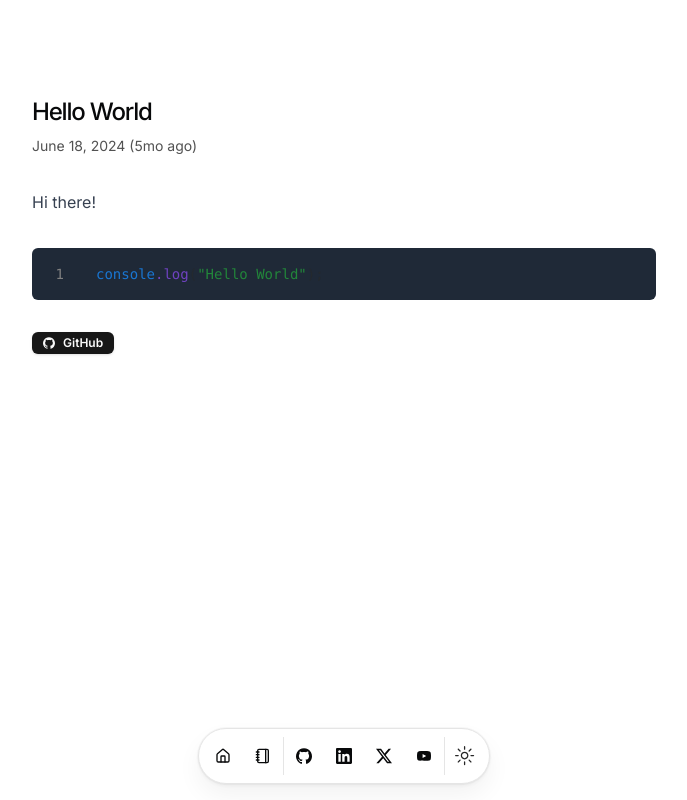
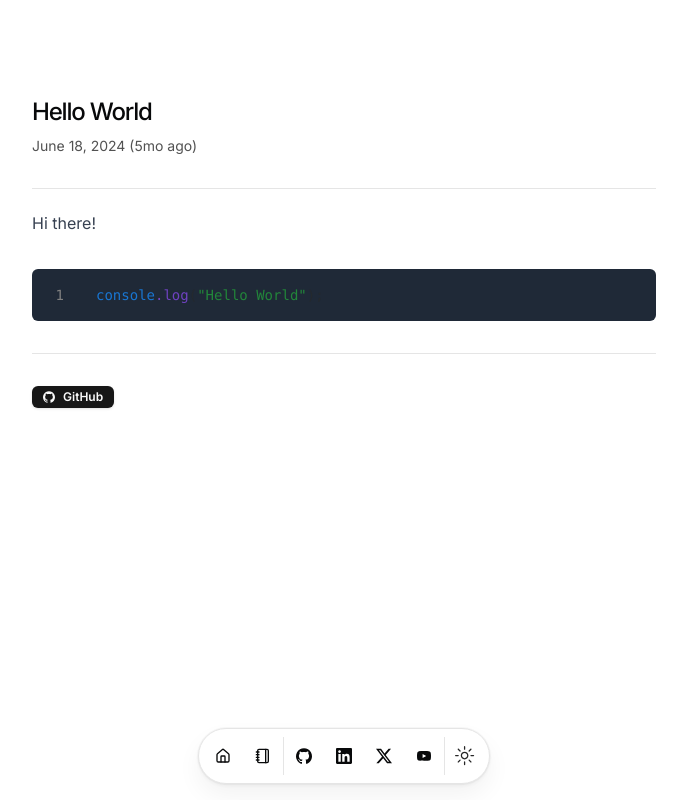
Before and after one commit to sachindra-maharjan/sachindra.maharjan, a Next.js app: page /blog/hello-world in a window 1280 px wide. Shown: the whole page, without its empty margins (296-983 px from the left). Built offline with nearby package versions, Linux system fonts and the light colour scheme.

Commit message:
Updated blog posts

```diff
--- a/src/app/blog/[slug]/page.tsx
+++ b/src/app/blog/[slug]/page.tsx
@@ -7,7 +7,7 @@ import { Suspense } from 'react';
 import Link from "next/link";
 import { Badge } from "@/components/ui/badge";
 import { Icons } from '@/components/icons';
-import Divider from '@/components/divider';
+import { Divider } from '@/components/divider';
 
 type Params = Promise<{ slug: string }>;
 
@@ -106,7 +106,7 @@ export default async function Blog({ params }: { params: Params }) {
         dangerouslySetInnerHTML={{ __html: post.source }}
       ></article>
 
-      <div className='mb-8 mt-8'>
+      <div className="mb-8 mt-8">
         <Divider/>
       </div>
 
--- a/src/components/divider.tsx
+++ b/src/components/divider.tsx
@@ -1,9 +1,11 @@
-export default function Divider(){
+export function Divider(){
     return (
-        <div style={{
-            borderTop: '1px solid #e5e7eb;',  // creates the line
-            width: '100%',                  // makes the line span the entire width
-            margin: '20px 0'                // adds some space around the line
-        }} />
+        <hr
+            style={{
+                borderTop: '1px solid #e5e7eb;',
+                width: '100%',
+                margin: '20px 0'
+            }}
+        />
     )
 }
```
